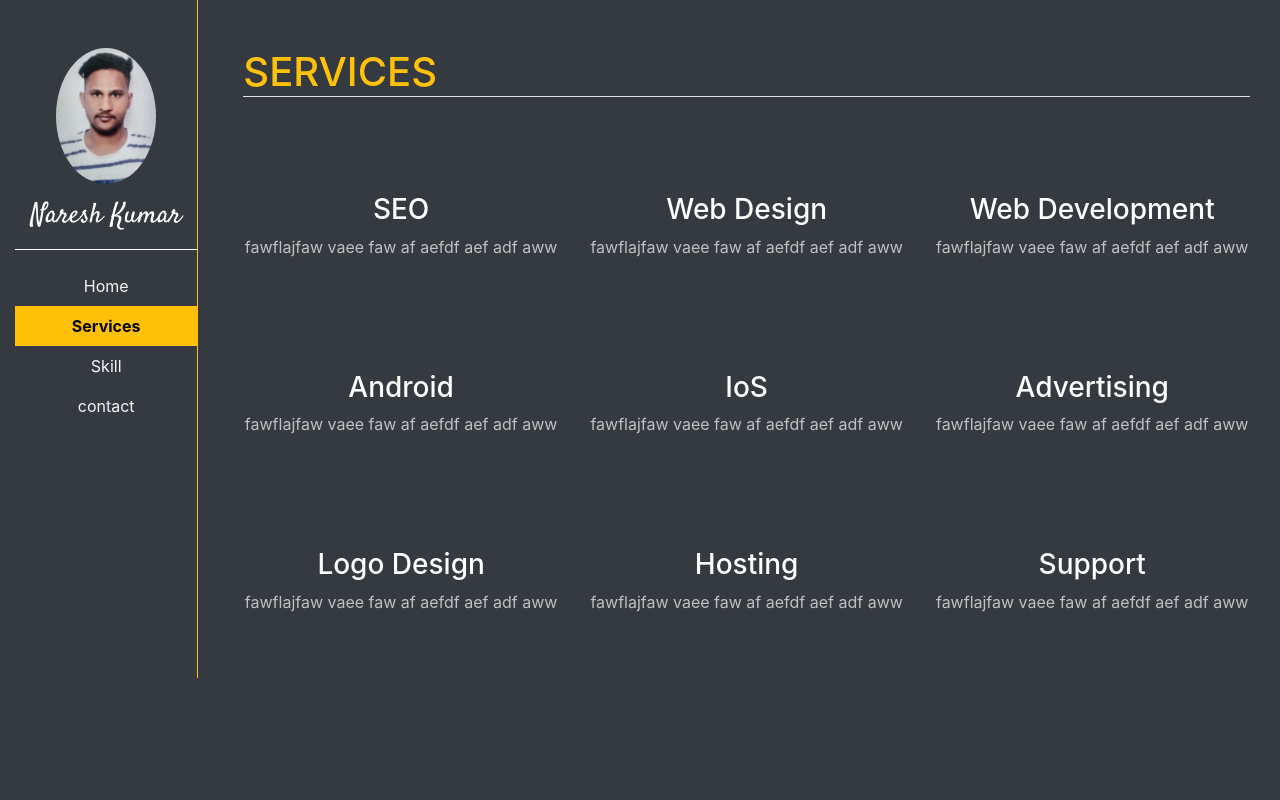
After one commit to NareshGarg99/Resume, a Django app: page /services/ in a window 1280 px wide. The commit adds this page. Run offline with Django 3.2, Linux system fonts and the light colour scheme; some libraries are stand-ins or nearby versions; some web fonts are replaced.

Commit message:
2nd phase

```diff
--- a/Resume/settings.py
+++ b/Resume/settings.py
@@ -121,3 +121,4 @@ USE_TZ = True
 # https://docs.djangoproject.com/en/2.1/howto/static-files/
 
 STATIC_URL = '/static/'
+STATIC_ROOT = os.path.join(BASE_DIR, 'static/')
--- a/Resume/urls.py
+++ b/Resume/urls.py
@@ -14,11 +14,14 @@ Including another URLconf
     2. Add a URL to urlpatterns:  path('blog/', include('blog.urls'))
 """
 from django.contrib import admin
-from django.urls import path
+from django.urls import path, include
 from base import views
 
 
 urlpatterns = [
     path('admin/', admin.site.urls),
-    path('',views.home, name="home")
+    path('',views.home, name="home"),
+    path('contact', views.contact, name="contact"),
+    path('services/', include('services.urls')),
+    path('skills/', include('education.urls')),
 ]
--- a/base/static/base/css/base.css
+++ b/base/static/base/css/base.css
@@ -0,0 +1,37 @@
+.st-font {
+    font-family: 'Satisfy', cursive;
+}
+
+html, body {
+    height: 100%;
+
+}
+
+.container-fluid {
+    min-height: 100%;
+}
+
+/* serrvice icon color */
+.i-color{
+    color:chartreuse;
+}
+
+/* service subtitle color */
+.ss-color {
+    color:silver;
+}
+
+a.nav-link {
+    color:whitesmoke;
+
+}
+a.nav-link:hover{
+    color:black;
+    background-color: #e9cd79;
+}
+
+a.nav-link.active{
+    color:black;
+    background-color: #ffc107;
+    font-weight: bold;
+}
--- a/base/templates/base/home.html
+++ b/base/templates/base/home.html
@@ -6,7 +6,7 @@
         width="250px" height="150px">
     </div>
     <div class="text-white mt-5 mx-5 text-justify">
-        <h1 class="font-weight-bold"> Hello,</h1>
+        <h1 class="font-weight-bold st-font"> Hello,</h1>
         <div class="px-4 " style="line-height:2rem;">
             <p style="text-indent:100px;"> I am <b class="text-warning"> Naresh Kumar </b> Having
             5 years of full stack Web Development experience for global business, I offer the
@@ -20,8 +20,8 @@
                 <p>
         </div>
         <div class="text-center">
-            <a href= "" class="btn btn-outline-warning my-3 mr-5">Hire Me</a>
-            <a href= "" class="btn btn-outline-info my-3 ml-5">Contact Me</a>
+            <a href= "{% url 'contact' %}" class="btn btn-outline-warning my-3 mr-5">Hire Me</a>
+            <a href= "{% url 'contact' %}" class="btn btn-outline-info my-3 ml-5">Contact Me</a>
         </div>
     </div>
 
--- a/base/templates/base/main.html
+++ b/base/templates/base/main.html
@@ -9,6 +9,7 @@
 
 <link rel="stylesheet" href = "{% static 'base/css/bootstrap.css' %}">
 <link rel="stylesheet" href = "{% static 'base/css/all.min.css' %}">
+<link href="https://fonts.googleapis.com/css2?family=Satisfy&display=swap" rel="stylesheet">
 {% block basecss %}
 
 
--- a/base/templates/base/navbar.html
+++ b/base/templates/base/navbar.html
@@ -3,14 +3,14 @@
     <div class="text-center">
         <img src="{% static 'base/images/dp.jpg' %}" alt="Profile Picture"
                 class="img-fluid rounded-circle mt-5" width="100px" height="50px">
-        <h3 class="mt-3 text-white"> Naresh Kumar </h3>
+        <h3 class="mt-3 text-white st-font"> Naresh Kumar </h3>
     </div>
     <hr class="border-light">
 
     <nav class="nav flex-column text-center">
-        <a href="" class="nav-link">Home</a>
-        <a href="" class="nav-link">Services</a>
-        <a href="" class="nav-link">Skill</a>
-        <a href="" class="nav-link">contact</a>
+        <a href="{% url 'home' %}" class="nav-link {{home}}">Home</a>
+        <a href="{% url 'services' %}" class="nav-link {{services}}">Services</a>
+        <a href="{% url 'skill' %}" class="nav-link {{skill}}">Skill</a>
+        <a href="{% url 'contact' %}" class="nav-link {{contact}}">contact</a>
     </nav>
 </div>
--- /dev/null
+++ b/education/urls.py
@@ -0,0 +1,6 @@
+from django.urls import path
+from . import views
+
+urlpatterns = [
+    path('', views.skill, name= 'skill')
+]
--- a/education/views.py
+++ b/education/views.py
@@ -1,3 +1,6 @@
 from django.shortcuts import render
 
 # Create your views here.
+def skill(request):
+    context = {'skill': 'active'}
+    return render(request, 'education/education.html', context)
--- /dev/null
+++ b/req.txt
@@ -0,0 +1,4 @@
+asgiref==3.2.10
+Django==3.1.1
+pytz==2020.1
+sqlparse==0.3.1
--- /dev/null
+++ b/services/templates/services/services.html
@@ -0,0 +1,60 @@
+{% extends 'base/main.html'%}
+
+{% block content %}
+    <div class="container mt-5">
+        <h1 class="text-warning mb-5 border-bottom"> SERVICES </h1>
+        <div class="row text-center text-white mb-5">
+            <div class="col-sm-4">
+                <i class="fab fa-searchengin fa-2x mb-3 i-color"></i>
+                <h3> SEO </h3>
+                <p class="ss-color"> fawflajfaw vaee faw af aefdf aef adf aww</p>
+            </div>
+            <div class="col-sm-4">
+                <i class="fas fa-palette fa-2x mb-3 i-color" ></i>
+                <h3> Web Design </h3>
+                <p class="ss-color"> fawflajfaw vaee faw af aefdf aef adf aww</p>
+            </div>
+            <div class="col-sm-4">
+                <i class="fas fa-code fa-2x mb-3 i-color" i-color></i>
+                <h3 > Web Development </h3>
+                <p class="ss-color"> fawflajfaw vaee faw af aefdf aef adf aww</p>
+            </div>
+        </div>
+
+        <div class="row text-center text-white mb-5">
+            <div class="col-sm-4">
+                <i class="fab fa-android fa-2x mb-3 i-color"></i>
+                <h3> Android </h3>
+                <p class="ss-color"> fawflajfaw vaee faw af aefdf aef adf aww</p>
+            </div>
+            <div class="col-sm-4">
+                <i class="fab fa-apple fa-2x mb-3 i-color" ></i>
+                <h3> IoS </h3>
+                <p class="ss-color"> fawflajfaw vaee faw af aefdf aef adf aww</p>
+            </div>
+            <div class="col-sm-4">
+                <i class="fas fa-ad fa-2x mb-3 i-color" i-color></i>
+                <h3 > Advertising </h3>
+                <p class="ss-color"> fawflajfaw vaee faw af aefdf aef adf aww</p>
+            </div>
+        </div>
+
+        <div class="row text-center text-white mb-5">
+            <div class="col-sm-4">
+                <i class="fas fa-pencil-alt fa-2x mb-3 i-color"></i>
+                <h3> Logo Design </h3>
+                <p class="ss-color"> fawflajfaw vaee faw af aefdf aef adf aww</p>
+            </div>
+            <div class="col-sm-4">
+                <i class="fas fa-database fa-2x mb-3 i-color" ></i>
+                <h3> Hosting </h3>
+                <p class="ss-color"> fawflajfaw vaee faw af aefdf aef adf aww</p>
+            </div>
+            <div class="col-sm-4">
+                <i class="fas fa-headset fa-2x mb-3 i-color" i-color></i>
+                <h3 > Support </h3>
+                <p class="ss-color"> fawflajfaw vaee faw af aefdf aef adf aww</p>
+            </div>
+        </div>
+    </div>
+{% endblock content %}
--- /dev/null
+++ b/services/urls.py
@@ -0,0 +1,6 @@
+from django.urls import path
+from . import views
+
+urlpatterns = [
+    path('', views.services, name = 'services')
+]
--- a/services/views.py
+++ b/services/views.py
@@ -1,3 +1,7 @@
 from django.shortcuts import render
 
 # Create your views here.
+
+def services(request):
+    context = {'services':'active'}
+    return render(request, 'services/services.html', context)
```
Also changed, not shown: base/templates/base/contact.html (added, +61 -0 lines), base/views.py (+6 -1 lines), education/templates/education/education.html (added, +77 -0 lines), db.sqlite3.
